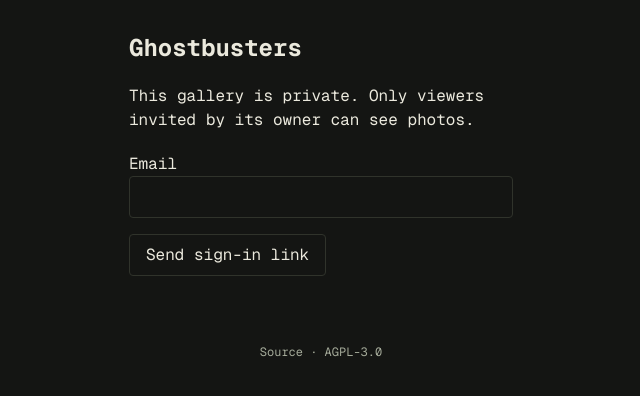
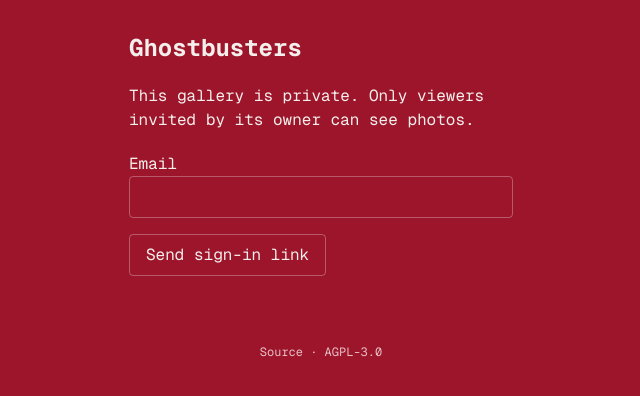
Before and after one commit to alanagoyal/ghostbusters, a Next.js app in the folder frontend/: page /ghostbusters/ in a window 1280 px wide. Shown: the top 396 px of the page, without its empty margins (319-959 px from the left). Built offline with nearby package versions, Linux system fonts and the light colour scheme; no server answers.

Commit message:
Restore red palette and Polaroid gallery; remove search and subtitle

```diff
--- a/frontend/app/globals.css
+++ b/frontend/app/globals.css
@@ -35,30 +35,30 @@
 }
 
 :root {
-  --background: #141513;
-  --foreground: #ebe9dd;
-  --card: #191a17;
-  --card-foreground: #ebe9dd;
-  --popover: #22251f;
-  --popover-foreground: #ebe9dd;
-  --primary: #cf8855;
-  --primary-foreground: #171916;
-  --secondary: #2c3027;
-  --secondary-foreground: #d4d8bc;
-  --muted: #282c25;
-  --muted-foreground: #a4aa99;
-  --accent: #333a2d;
-  --accent-foreground: #ebe9dd;
-  --destructive: #f08066;
-  --destructive-foreground: #171916;
-  --border: #30332b;
-  --input: #454c3c;
-  --ring: #f58b47;
-  --chart-1: #f58b47;
-  --chart-2: #c3cb94;
-  --chart-3: #d4bc88;
-  --chart-4: #81946c;
-  --chart-5: #b39cba;
+  --background: #9d152b;
+  --foreground: #f4efec;
+  --card: transparent;
+  --card-foreground: #f4efec;
+  --popover: #851124;
+  --popover-foreground: #f4efec;
+  --primary: #f4efec;
+  --primary-foreground: #9d152b;
+  --secondary: #7a1021;
+  --secondary-foreground: #f4efec;
+  --muted: #ac1d35;
+  --muted-foreground: #e6bfc5;
+  --accent: #7a1021;
+  --accent-foreground: #f4efec;
+  --destructive: #ffb3c1;
+  --destructive-foreground: #7a1021;
+  --border: #e6bfc566;
+  --input: #e6bfc580;
+  --ring: #f4efec;
+  --chart-1: #f4efec;
+  --chart-2: #ffb3c1;
+  --chart-3: #ff8fa3;
+  --chart-4: #ff758f;
+  --chart-5: #ff4d6d;
   --font-sans: Geist Mono, monospace;
   --radius: 0rem;
 }
@@ -179,12 +179,11 @@
 
 
 html { scroll-behavior: smooth; }
-::selection { background: #c97f48; color: #121310; }
+::selection { background: #f4efec; color: #9d152b; }
 :focus-visible { outline: 2px solid var(--primary); outline-offset: 4px; }
 .observatory { max-width: 1320px; margin: auto; padding: 0 40px 40px; }
 .gallery-header { display: flex; align-items: center; justify-content: space-between; gap: 24px; padding: 54px 0 36px; }
 .gallery-header h1 { font-family: Arial, Helvetica, sans-serif; font-size: 38px; line-height: 1.1; font-weight: 600; letter-spacing: -.055em; }
-.gallery-header p { color: var(--muted-foreground); font-size: 12px; margin-top: 12px; }
 .gallery-status, .gallery-status > span { display: flex; align-items: center; gap: 8px; font-size: 10px; color: var(--muted-foreground); }
 .gallery-status { flex-direction: column; align-items: flex-end; }
 .gallery-status i { width: 5px; height: 5px; background: #777b70; border-radius: 50%; }
@@ -193,11 +192,7 @@
 .instrument-title { font-size: 12px; font-weight: 500; }
 .stat-value { font-size: 38px; line-height: 1.2; font-weight: 400; letter-spacing: -.06em; color: var(--foreground); }
 .archive-card { background: transparent; }
-.archive-photo { color: var(--foreground); }
-.archive-search { display: flex; align-items: center; justify-content: flex-end; padding-bottom: 8px; font-size: 11px; }
-.archive-search span { position: absolute; width: 1px; height: 1px; overflow: hidden; clip-path: inset(50%); }
-.archive-search input { width: 220px; max-width: 100%; background: transparent; border: 1px solid var(--border); color: var(--foreground); padding: 9px 12px; font: inherit; }
-.archive-search input::placeholder { color: var(--muted-foreground); }
+.archive-photo { background: #fffefa; padding: 12px 12px 16px; box-shadow: 0 4px 10px #38071330; color: #3f3f46; }
 .local-health > div, .local-photo { border-radius: 0; background: var(--card); }
 .local-totals { display: grid; grid-template-columns: repeat(3, 1fr); border: 1px solid var(--border); }
 .local-totals > div { padding: 24px; }
@@ -208,7 +203,6 @@
   .observatory { padding: 0 16px 24px; }
   .gallery-header { align-items: flex-start; padding: 32px 0 28px; gap: 12px; }
   .gallery-header h1 { font-size: 30px; }
-  .gallery-header p { font-size: 11px; max-width: 210px; line-height: 1.6; }
   .gallery-status { padding-top: 6px; font-size: 9px; }
   .local-totals > div { padding: 14px; } .local-totals strong { font-size: 25px; }
 }
--- a/frontend/components/dashboard/gallery-header.tsx
+++ b/frontend/components/dashboard/gallery-header.tsx
@@ -2,7 +2,6 @@
   return <header className="gallery-header">
     <div>
       <h1>Ghostbusters</h1>
-      <p>Halloween costumes, captured at the door.</p>
     </div>
     <div className="gallery-status">
       {local && <span>Local gallery</span>}
--- a/frontend/components/dashboard/photo-gallery.tsx
+++ b/frontend/components/dashboard/photo-gallery.tsx
@@ -17,11 +17,7 @@
 }
 
 export function PhotoGallery({ detections, isLoading, newIds, originalImage }: PhotoGalleryProps) {
-  const [filter, setFilter] = useState("");
-  const allPhotos = detections.filter(detection => detection.image_url);
-  const photos = allPhotos.filter(detection =>
-    `${detection.costume_classification || ""} ${detection.costume_description || ""}`.toLowerCase().includes(filter.toLowerCase())
-  );
+  const photos = detections.filter(detection => detection.image_url);
   const [selected, setSelected] = useState<PersonDetection | null>(null);
   const [preview, setPreview] = useState<string | null>(null);
   const [previewLoading, setPreviewLoading] = useState(false);
@@ -74,15 +70,11 @@
           </div>
         </CardHeader>
         <CardContent>
-          <label className="archive-search">
-            <span>Search costumes</span>
-            <input type="search" value={filter} onChange={event => setFilter(event.target.value)} placeholder="Search costumes…" />
-          </label>
           {/* RTL scroll origin puts the newest photos on screen before hydration. */}
           <div ref={scrollContainer} dir="rtl"
             onScroll={event => { followNewest.current = Math.abs(event.currentTarget.scrollLeft) < 80; }}
             className={"overflow-x-auto overflow-y-hidden py-4 " + (photos.length ? "min-h-[280px]" : "")}>
-            <div dir="ltr" className="flex w-max min-w-full justify-end gap-4">
+            <div dir="ltr" className="flex w-max min-w-full justify-end gap-6 px-2">
               {[...photos].reverse().map((detection, index) => {
 
                 const recent = index >= photos.length - 8;
@@ -92,7 +84,7 @@
                   <div key={detection.id}
                     className={"flex-shrink-0 group " + (newIds.has(detection.id) ? "motion-safe:animate-[slideInFromBottom_200ms_ease-out]" : "")}>
                     <div className="archive-photo"
-                      style={{ width: "200px" }}>
+                      style={{ width: "200px", transform: `rotate(${index % 3 === 0 ? -2 : index % 3 === 1 ? 2 : 0}deg)` }}>
                       <button type="button" onClick={() => { void openPhoto(detection); }}
                         aria-label={"Open " + (detection.costume_classification || "detection") + " photo"}
                         className="block w-full relative aspect-[3/4] overflow-hidden bg-gray-100 cursor-zoom-in focus-visible:outline-2 focus-visible:outline-offset-4 focus-visible:outline-current">
@@ -103,13 +95,13 @@
                           placeholder={blur ? "blur" : "empty"} blurDataURL={blur}
                           referrerPolicy="no-referrer"
                           alt={detection.costume_classification || "Detection"}
-                          fill className="object-cover transition-transform duration-500 group-hover:scale-105" sizes="200px" />
+                          fill className="object-cover transition-transform duration-500 group-hover:scale-105" sizes="176px" />
                       </button>
                       <div className="pt-2 flex items-center justify-between gap-2 min-h-[32px]">
-                        <div className="text-xs text-foreground truncate flex-1">
+                        <div className="text-xs font-medium text-zinc-700 truncate flex-1">
                           {detection.costume_classification ? toTitleCase(detection.costume_classification) : ""}
                         </div>
-                        <time dateTime={detection.timestamp} suppressHydrationWarning className="text-[10px] text-muted-foreground whitespace-nowrap">
+                        <time dateTime={detection.timestamp} suppressHydrationWarning className="text-[10px] text-zinc-500 whitespace-nowrap">
                           {new Date(detection.timestamp).toLocaleTimeString("en-US", { hour: "numeric", minute: "2-digit", hour12: true })}
                         </time>
                       </div>
@@ -122,7 +114,7 @@
           {!isLoading && photos.length === 0 && (
             <div className="text-center py-12 text-muted-foreground">
               <Camera className="h-12 w-12 mx-auto mb-4 opacity-20" />
-              <p>{filter ? "No costumes match your search" : "No photos captured yet"}</p>
+              <p>No photos captured yet</p>
             </div>
           )}
         </CardContent>
```
